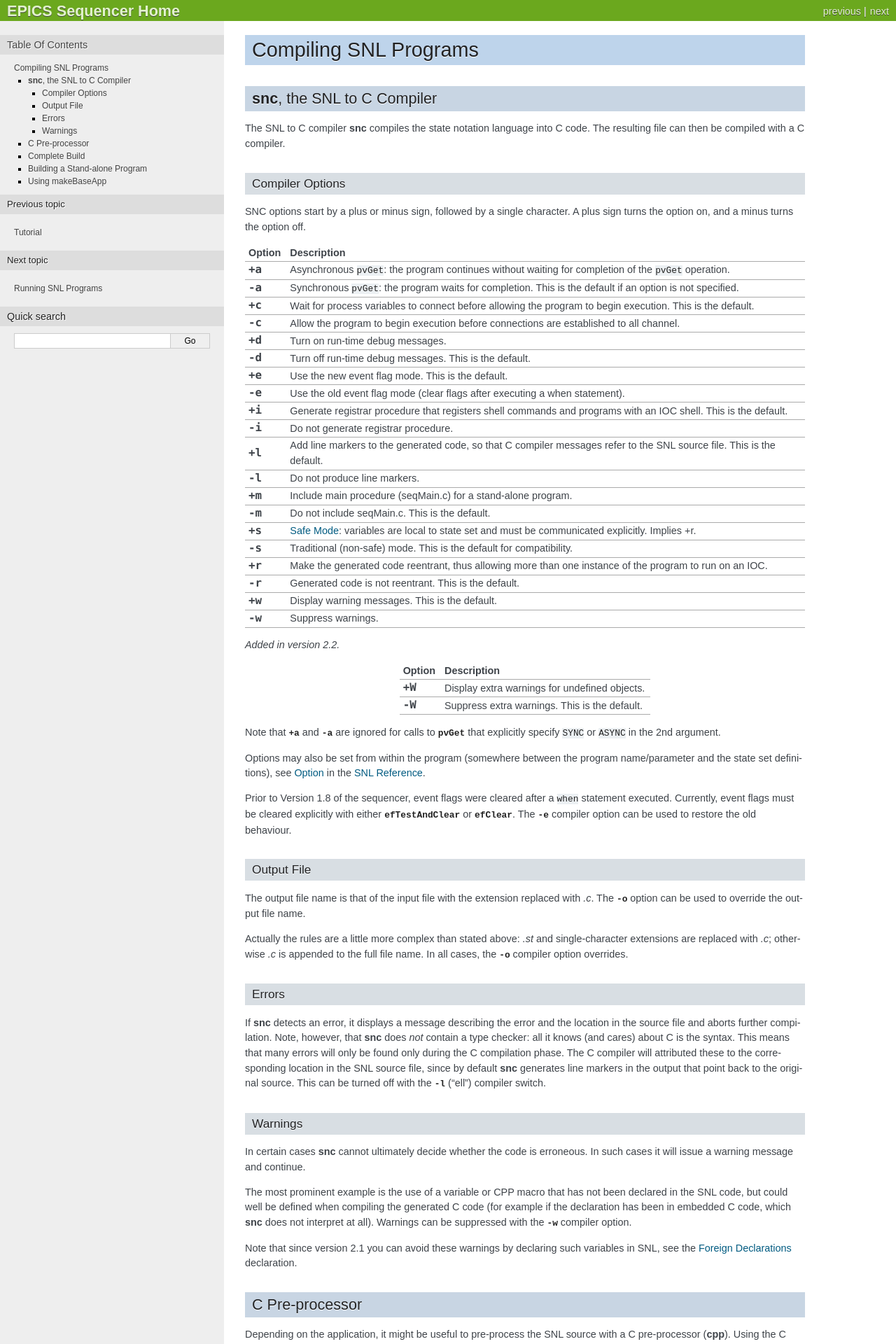
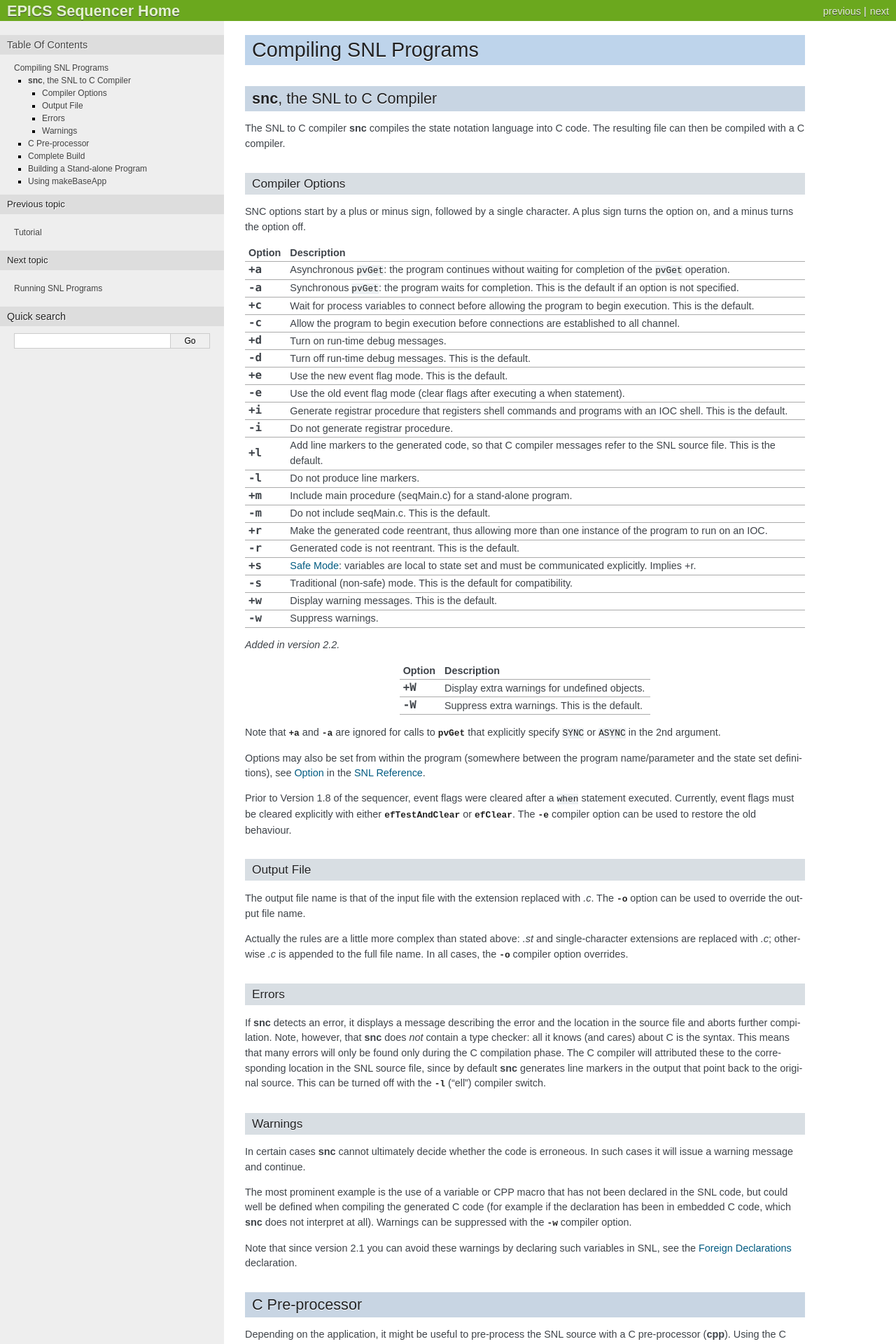
Before and after one commit to jeonghanlee/sequencer-2-2, a Sphinx documentation site: the page built from documentation/Compiling.txt, in a window 1280 px wide. Shown: the top 1920 px of the page at 70% size. Built offline with Sphinx 7.4.7, drawn with Linux system fonts in a browser that asks for light colours.

```diff
--- a/documentation/Compiling.txt
+++ b/documentation/Compiling.txt
@@ -41,13 +41,13 @@ Option         Description
 .. option:: -l Do not produce line markers.
 .. option:: +m Include main procedure (seqMain.c) for a stand-alone program.
 .. option:: -m Do not include seqMain.c. This is the default.
+.. option:: +r Make the generated code reentrant, thus allowing more than one
+               instance of the program to run on an IOC.
+.. option:: -r Generated code is not reentrant. This is the default.
 .. option:: +s :ref:`Safe mode`: variables are local to state set
                and must be communicated explicitly. Implies +r.
 .. option:: -s Traditional (non-safe) mode. This is the default for
                compatibility.
-.. option:: +r Make the generated code reentrant, thus allowing more than one
-               instance of the program to run on an IOC.
-.. option:: -r Generated code is not reentrant. This is the default.
 .. option:: +w Display warning messages. This is the default.
 .. option:: -w Suppress warnings.
 ============== ===============================================================
```
